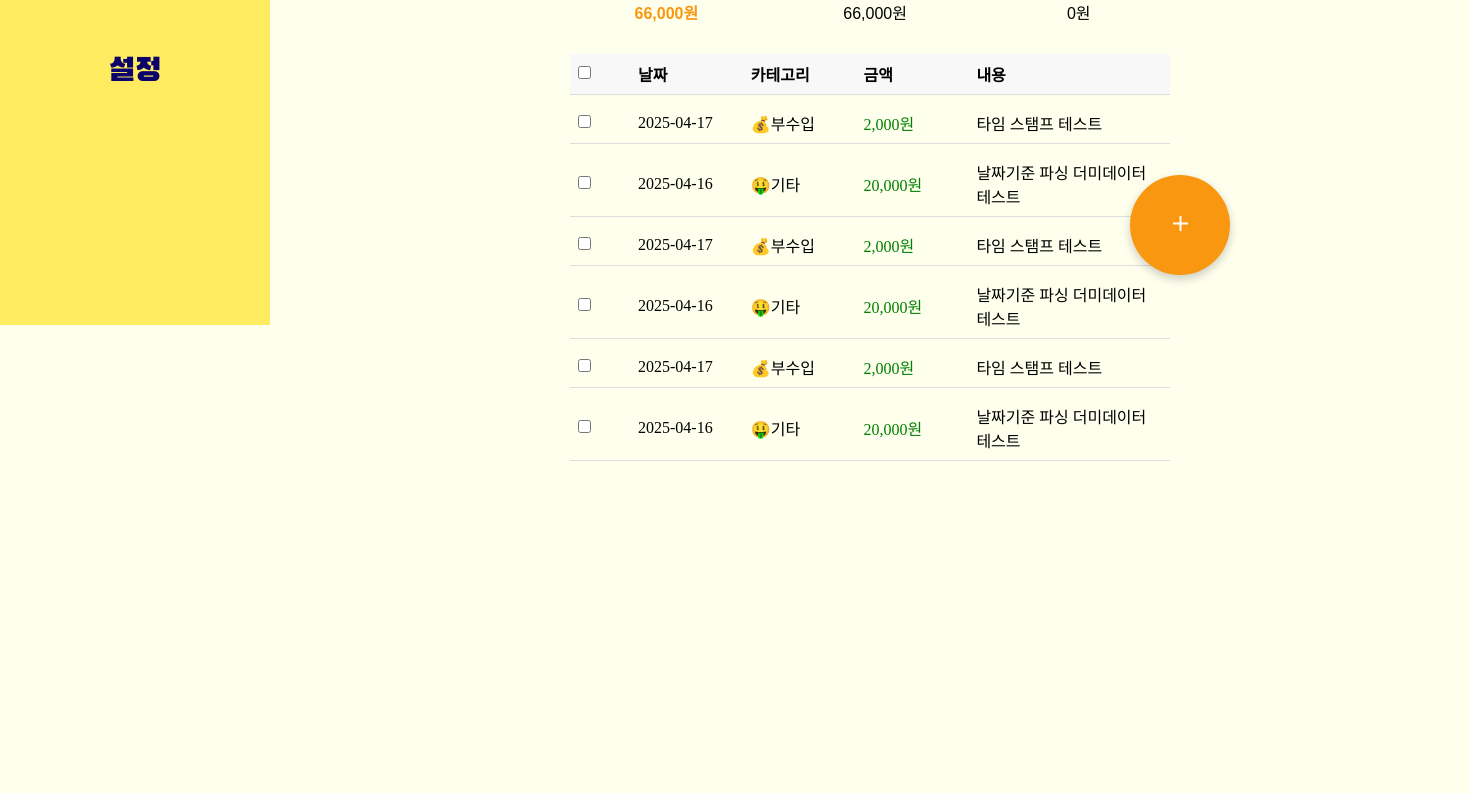
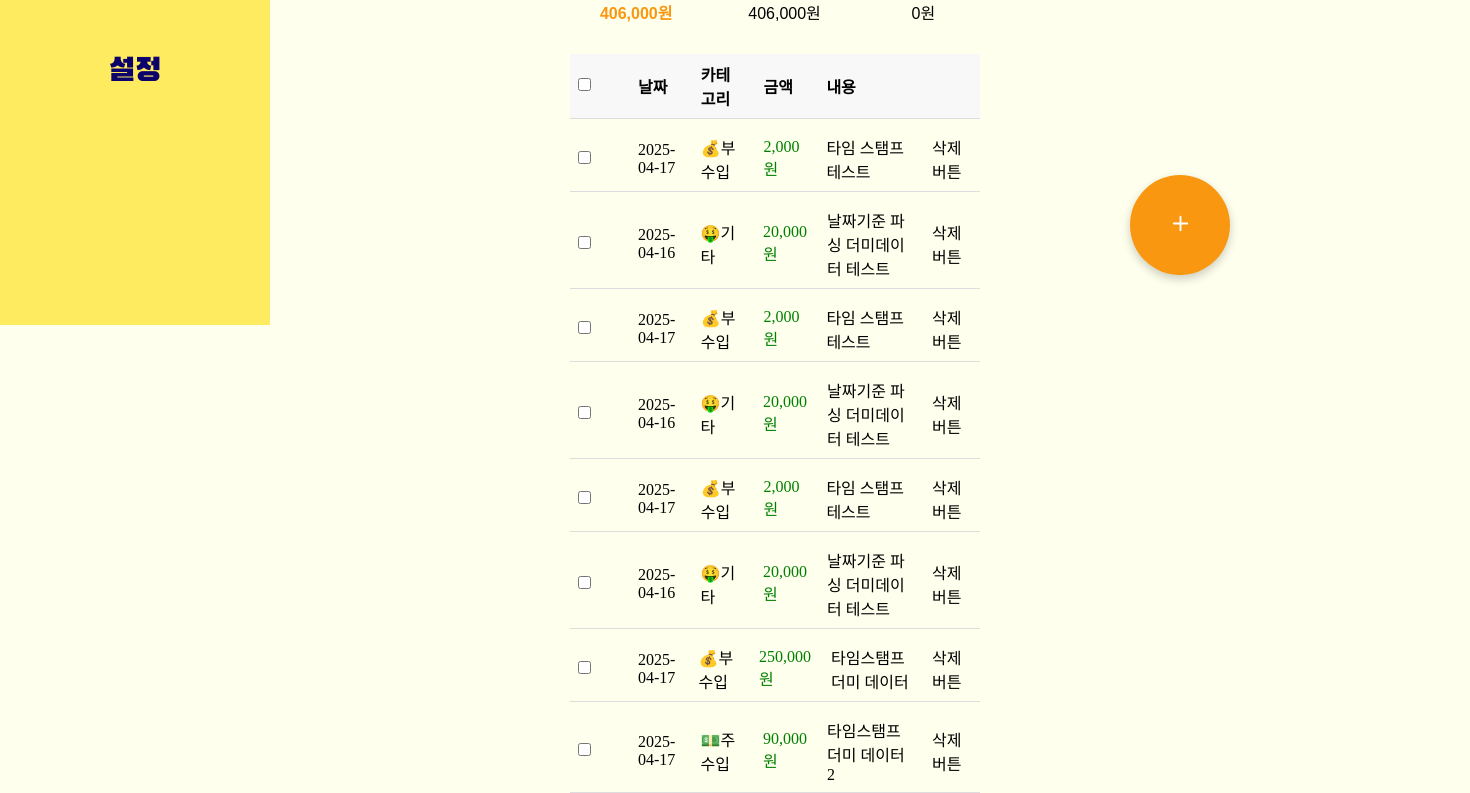
Before and after one commit to ByeongwooAn/-Skeletone-Project-Household-Ledger, a Vue app: page /cashreport in a window 1280 px wide. Shown: the part 475-1268 px from the top of the page, 1470 px wide, since content can reach past the window. Before the commit the page ends 936 px from the top, so only its background shows below. Built offline with nearby package versions, Linux system fonts and the light colour scheme.

Commit message:
feat: cashflow 폼 Date 속성 추가

```diff
--- a/db.json
+++ b/db.json
@@ -1,7 +1,7 @@
 {
   "cashflows": [
     {
-      "id": 1,
+      "id": "1",
       "type": "income",
       "date": "2025-04-17",
       "amount": 2000,
@@ -10,7 +10,7 @@
       "createdAt": "2025-04-10T11:41:10.613Z"
     },
     {
-      "id": 2,
+      "id": "2",
       "type": "income",
       "date": "2025-04-16",
       "amount": 20000,
@@ -19,7 +19,7 @@
       "createdAt": "2025-04-10T12:44:18.073Z"
     },
     {
-      "id": 3,
+      "id": "3",
       "type": "income",
       "date": "2025-04-17",
       "amount": 2000,
@@ -28,7 +28,7 @@
       "createdAt": "2025-04-10T13:41:10.613Z"
     },
     {
-      "id": 4,
+      "id": "4",
       "type": "income",
       "date": "2025-04-16",
       "amount": 20000,
@@ -37,7 +37,7 @@
       "createdAt": "2025-04-10T14:44:18.073Z"
     },
     {
-      "id": 5,
+      "id": "5",
       "type": "income",
       "date": "2025-04-17",
       "amount": 2000,
@@ -46,13 +46,30 @@
       "createdAt": "2025-04-10T15:41:10.613Z"
     },
     {
-      "id": 6,
+      "id": "6",
       "type": "income",
       "date": "2025-04-16",
       "amount": 20000,
       "category": "🤑기타",
       "memo": "날짜기준 파싱 더미데이터 테스트",
       "createdAt": "2025-04-10T16:44:18.073Z"
+    },
+    {
+      "id": 7,
+      "type": "income",
+      "date": "2025-04-17",
+      "amount": 250000,
+      "category": "💰부수입",
+      "memo": "타임스탬프 더미 데이터"
+    },
+    {
+      "id": 8,
+      "type": "income",
+      "date": "2025-04-17",
+      "amount": 90000,
+      "category": "💵주수입",
+      "memo": "타임스탬프 더미 데이터2",
+      "createdAt": "2025-04-10T13:30:47.697Z"
     }
   ]
 }
--- a/src/components/MainComponent.vue
+++ b/src/components/MainComponent.vue
@@ -19,12 +19,11 @@ onMounted(async () => {
 <template>
     <div class="main-view-box">
         <div class="main-attribute-div1">
-            <div class="recent-cashreport">최근 거래 내역</div>
-            <div class="recent-deal"v-for="item in list.slice(0, 4)" :key="item.id">
-  {{ item.date }}  | {{item.type }}  |  {{ item.category }}  |  {{ item.amount.toLocaleString() }}원
-</div>
-
-        </div>
+            <div class="recent-cashreport">최근 추가 내역</div>
+                <div class="recent-deal"v-for="item in list.slice(0, 4)" :key="item.id">
+                    {{ item.date }}  | {{item.type }}  |  {{ item.category }}  |  {{ item.amount.toLocaleString() }}원
+                </div>
+            </div>
 
         <div id="main-attribute-div2">
             <div id="recent-total-income">4월 총 수입</div>
--- a/src/css/cashreportview.css
+++ b/src/css/cashreportview.css
@@ -1,7 +1,7 @@
 .container {
   margin: 300px;
 
-  min-width: 600px;
+
 
   }
   /* 헤더 영역 */
@@ -94,7 +94,7 @@
   .table-header,
   .table-row {
     display: grid;
-    grid-template-columns: 40px 1fr 1fr 1fr 2fr;
+    grid-template-columns: 40px 1fr 1fr 1fr 2fr 40px;
     align-items: center;
     padding: 8px;
     border-bottom: 1px solid #ddd;
--- a/src/css/mainview.css
+++ b/src/css/mainview.css
@@ -48,7 +48,6 @@
     text-align: center;
 }
 
-
 .recent-deal {
     margin-top: 5px;
     text-align: center;
--- a/src/views/CashFlowView.vue
+++ b/src/views/CashFlowView.vue
@@ -41,18 +41,31 @@ const setType = (newType) => {
 
 const handleSubmit = async () => {
   form.id = nextId.value;
+
+  //  현재 시간 생성 (ISO 문자열 형식)
+  const createdAt = new Date().toISOString();
+
   try {
-    await axios.post('http://localhost:3001/cashflows', { ...form });
+    //  createdAt 포함해서 post 전송
+    await axios.post('http://localhost:3001/cashflows', {
+      ...form,
+      createdAt, // 새 속성 추가
+    });
+
     console.log('저장 성공!');
+
+    // 입력 필드 초기화
     form.date = '';
     form.amount = 0;
     form.category = '';
     form.memo = '';
+    nextId.value += 1;
+
   } catch (error) {
     console.error('저장 실패:', error);
   }
-  console.log('수입/지출내역 저장됨', { ...form });
-  nextId.value += 1;
+
+  console.log('수입/지출내역 저장됨', { ...form, createdAt });
 };
 </script>
 
--- a/src/views/CashReportView.vue
+++ b/src/views/CashReportView.vue
@@ -61,6 +61,7 @@
           {{ formatCurrency(item.amount) }}
         </div>
         <div>{{ item.memo }}</div>
+        <div>삭제버튼</div>
       </div>
     </div>
 
```
